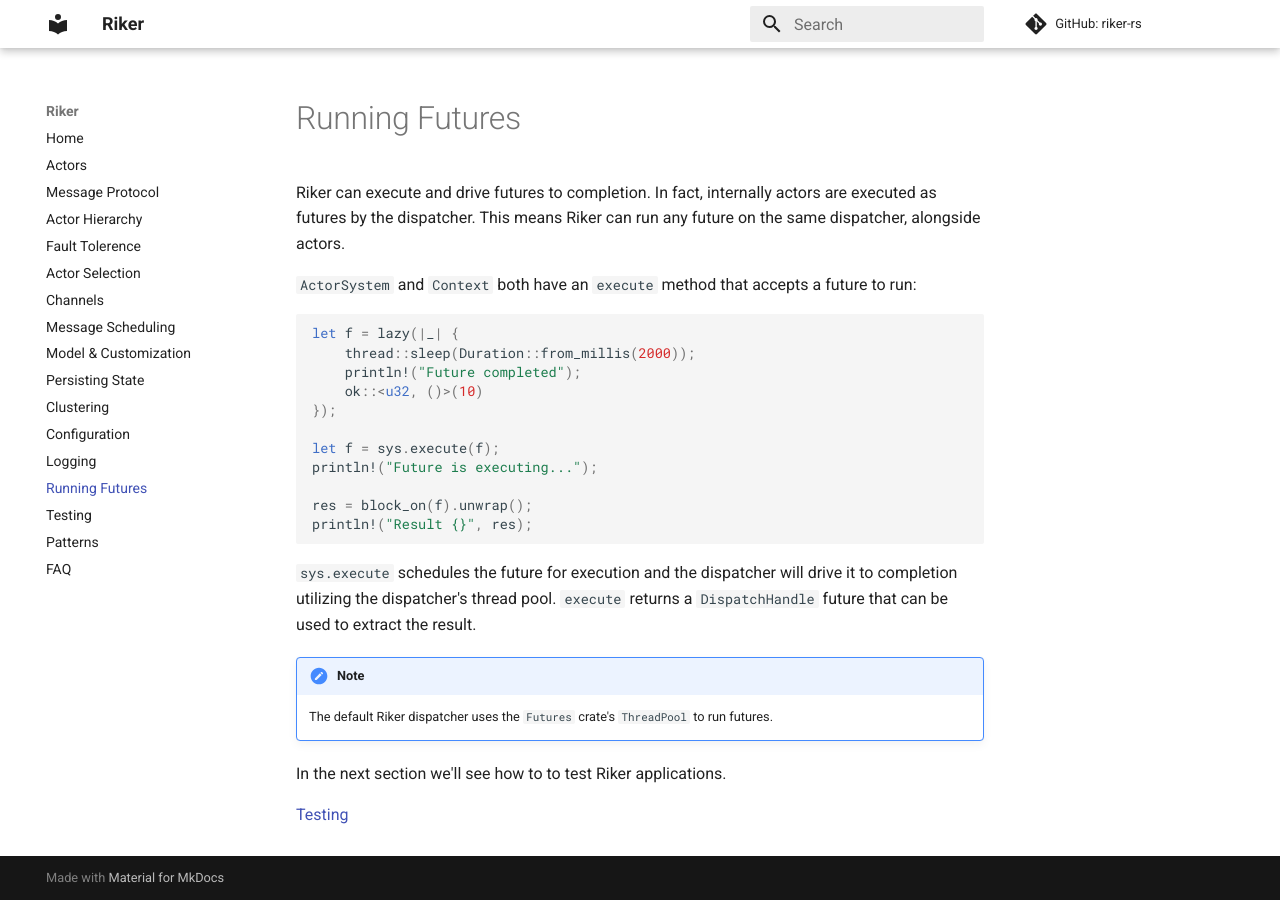
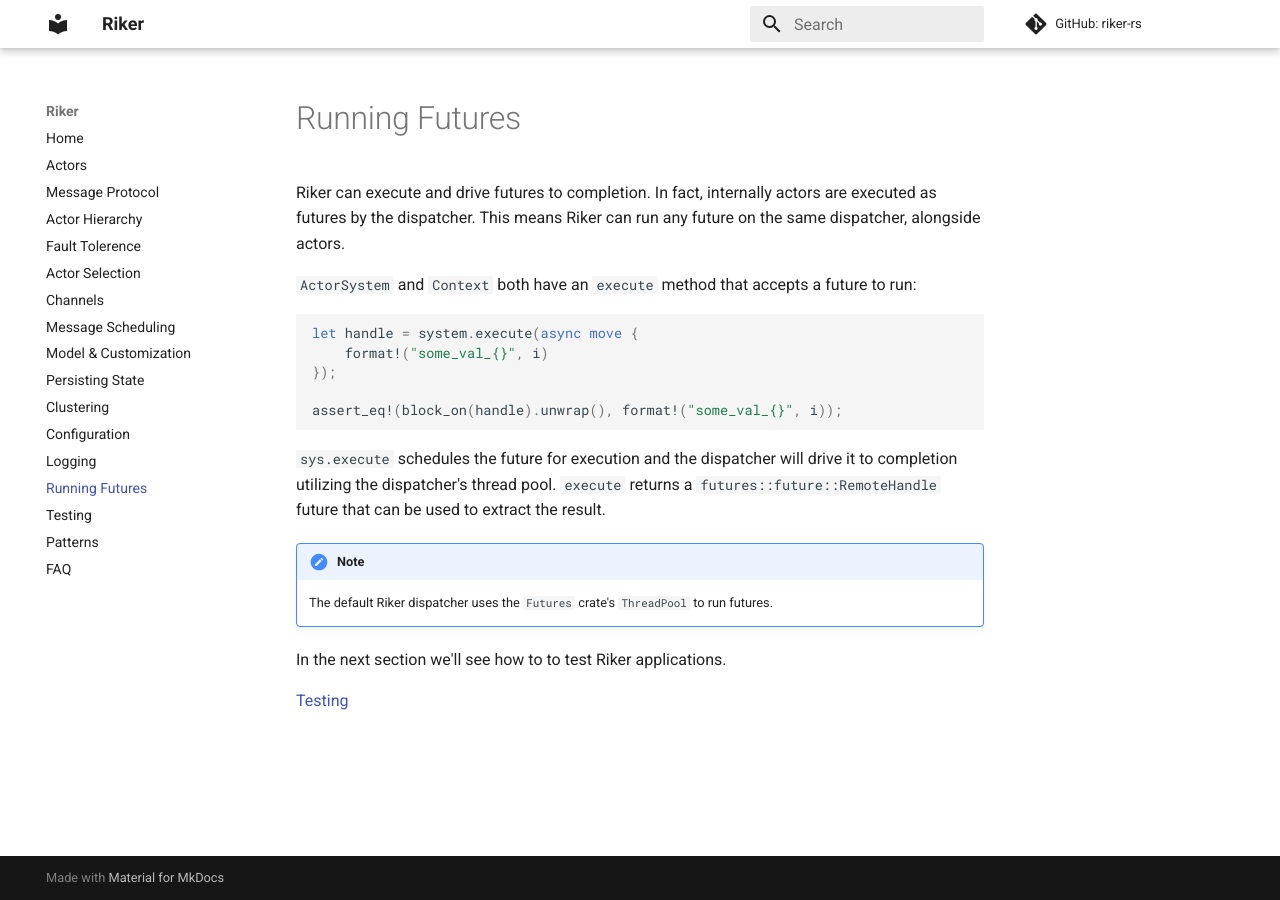
Before and after one commit to riker-rs/website, an MkDocs documentation site: the page built from docs/futures.md, in a window 1280 px wide. Built offline with MkDocs 1.6.1 and Material for MkDocs 9.7.7, drawn with Linux system fonts in a browser that asks for light colours; comment, search, counter and statistics services are not loaded; old or Windows-style settings are respelled for this version of MkDocs.

Commit message:
updated examples to use 0.2.0

````diff
--- a/docs/futures.md
+++ b/docs/futures.md
@@ -5,20 +5,14 @@
 `ActorSystem` and `Context` both have an `execute` method that accepts a future to run:
 
 ```rust
-let f = lazy(|_| {
-    thread::sleep(Duration::from_millis(2000));
-    println!("Future completed");
-    ok::<u32, ()>(10)
+let handle = system.execute(async move {
+    format!("some_val_{}", i)
 });
 
-let f = sys.execute(f);
-println!("Future is executing...");
-
-res = block_on(f).unwrap();
-println!("Result {}", res);
+assert_eq!(block_on(handle).unwrap(), format!("some_val_{}", i));
 ```
 
-`sys.execute` schedules the future for execution and the dispatcher will drive it to completion utilizing the dispatcher's thread pool. `execute` returns a `DispatchHandle` future that can be used to extract the result.
+`sys.execute` schedules the future for execution and the dispatcher will drive it to completion utilizing the dispatcher's thread pool. `execute` returns a `futures::future::RemoteHandle` future that can be used to extract the result.
 
 !!! note
     The default Riker dispatcher uses the `Futures` crate's `ThreadPool` to run futures.
````
Also changed, not shown: docs/actors.md (+2 -2 lines).
